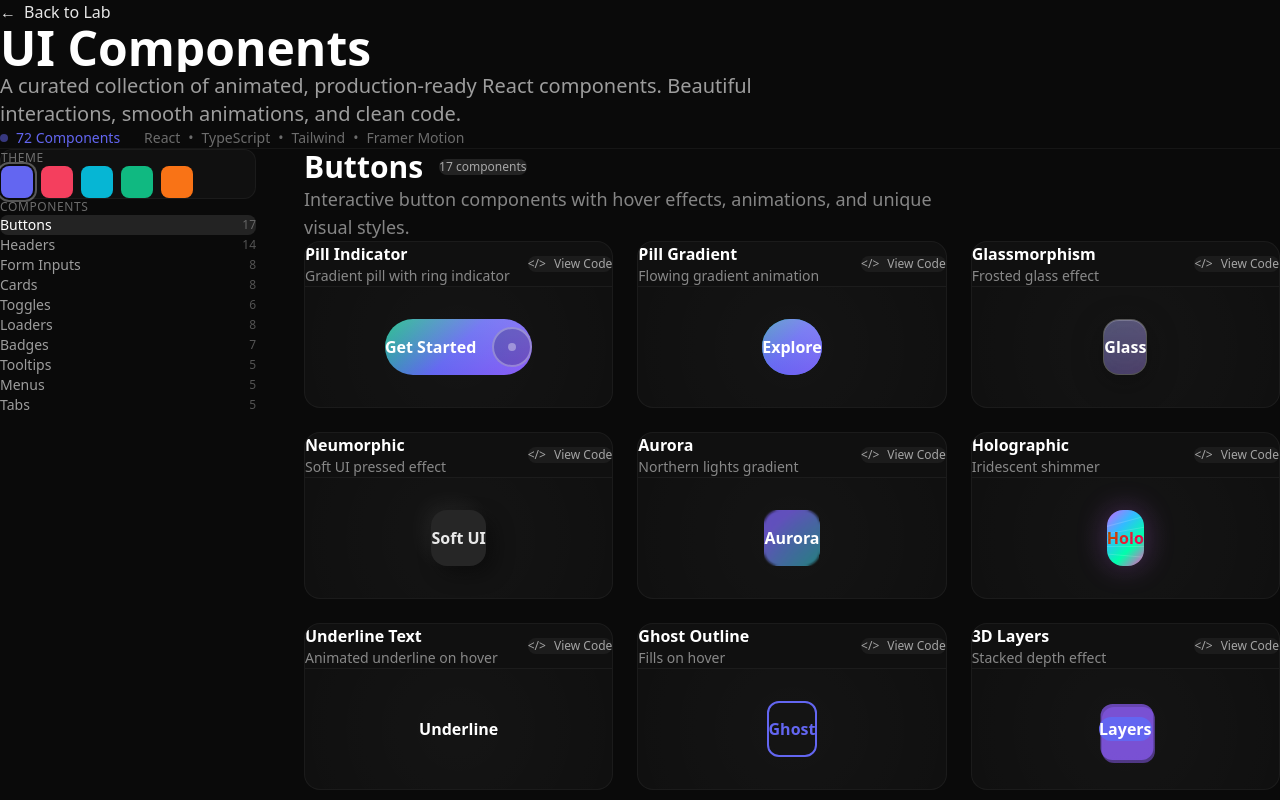
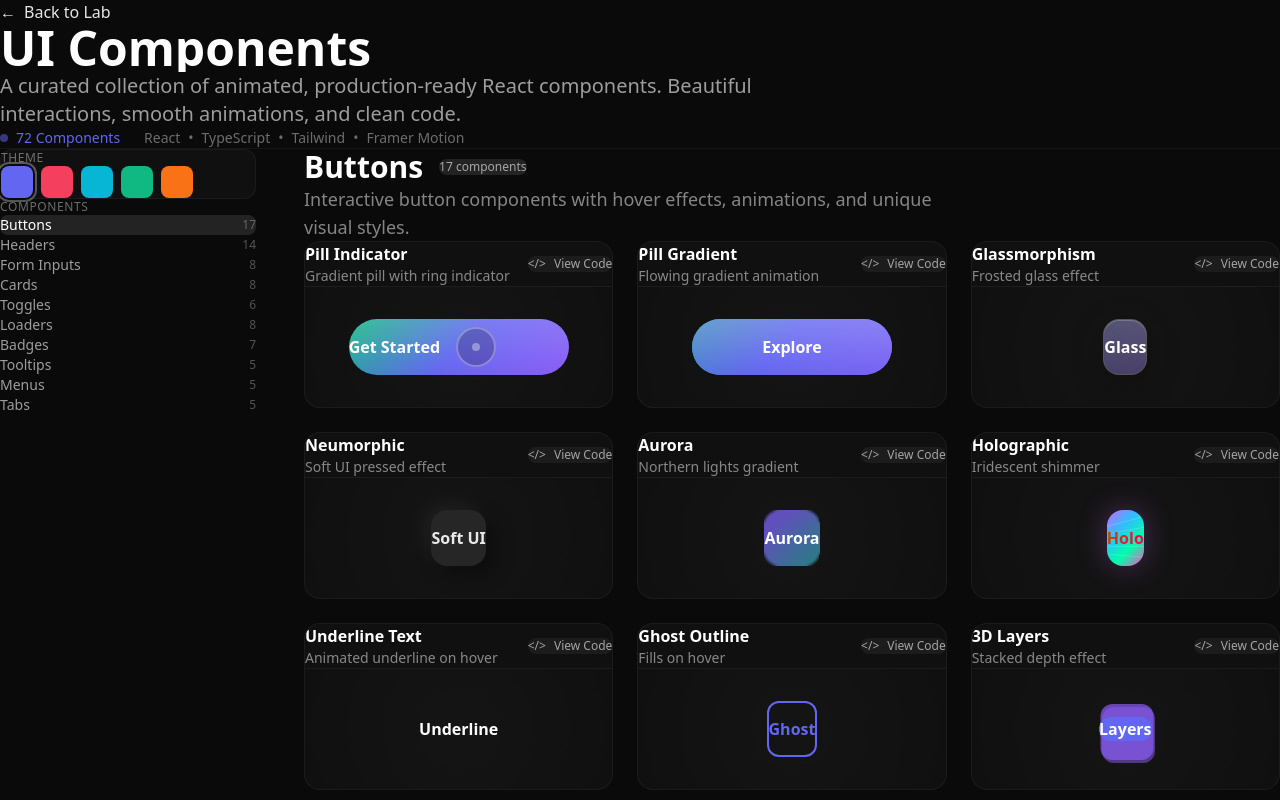
Before and after one commit to toddclawd-del/interaction-lab, a React (Vite) app: page /#/ui-components in a window 1280 px wide. Shown: the top 800 px of the page. Built offline with nearby package versions, Linux system fonts and the light colour scheme.

Commit message:
fix: Force pill buttons to be wider with min-width and whitespace-nowrap

```diff
--- a/src/interactions/ui-components/buttons/index.tsx
+++ b/src/interactions/ui-components/buttons/index.tsx
@@ -885,9 +885,9 @@ export function PillIndicatorButton({ children, className = '', onClick }: Butto
       whileHover={prefersReducedMotion ? {} : { scale: 1.02 }}
       whileTap={prefersReducedMotion ? {} : { scale: 0.98 }}
       className={`
-        relative flex items-center gap-4 pl-14 pr-6 py-4
+        relative inline-flex items-center gap-4 pl-14 pr-6 py-4
         rounded-full font-semibold text-white
-        min-h-[56px] overflow-hidden
+        min-h-[56px] min-w-[220px] overflow-hidden whitespace-nowrap
         ${className}
       `}
       style={{
@@ -939,8 +939,9 @@ export function PillGradientButton({ children, className = '', onClick }: Button
       whileHover={prefersReducedMotion ? {} : { scale: 1.02, y: -1 }}
       whileTap={prefersReducedMotion ? {} : { scale: 0.98 }}
       className={`
-        relative px-16 py-5 rounded-full font-semibold text-white
-        min-h-[56px] overflow-hidden
+        relative inline-flex items-center justify-center
+        px-16 py-5 rounded-full font-semibold text-white
+        min-h-[56px] min-w-[200px] overflow-hidden whitespace-nowrap
         ${className}
       `}
       style={{
```
